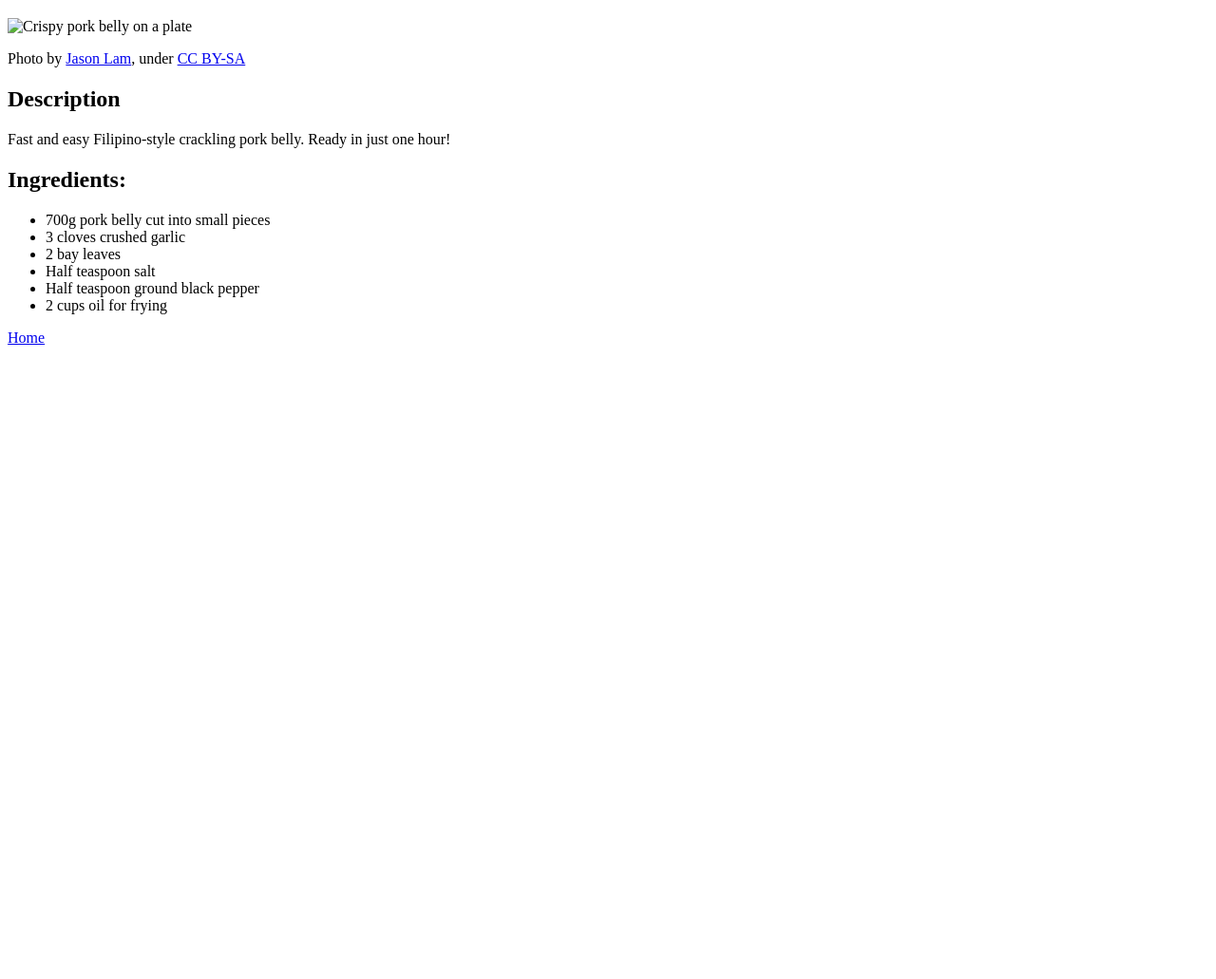
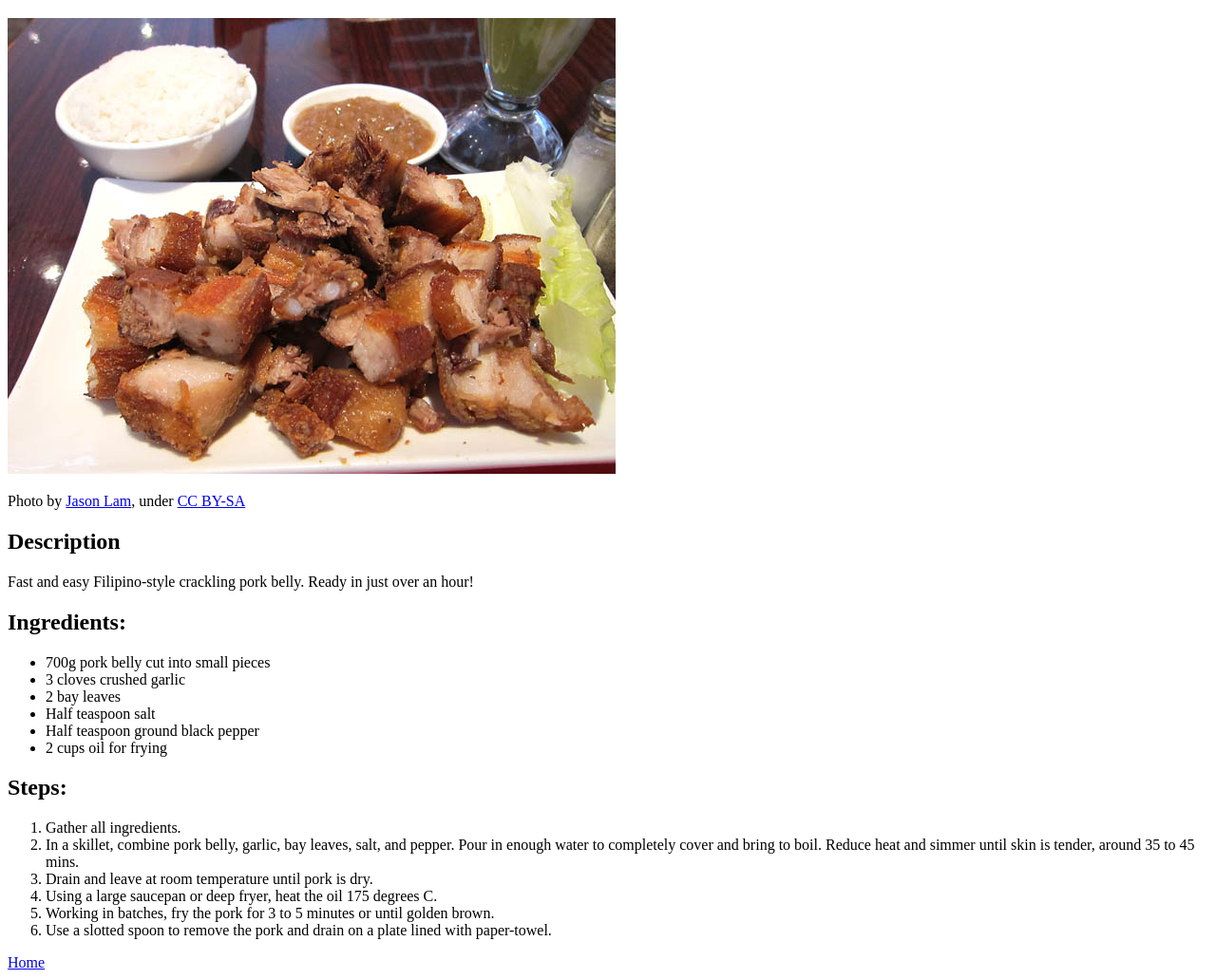
Before and after one commit to xavharg/odin-recipes, a plain HTML site: page recipes/crispy-pork-belly.html in a window 1280 px wide. Shown: the part 61-1092 px from the top of the page at 95% size. Before the commit the page ends 800 px from the top, so only its background shows below. Drawn offline with Linux system fonts and the light colour scheme.

Commit message:
Fix name of link, source of img, description

```diff
--- a/recipes/crispy-pork-belly.html
+++ b/recipes/crispy-pork-belly.html
@@ -7,10 +7,10 @@
     </head>
     <body>
         <h1>Crispy Pork Belly</h1>
-        <img href="../img/crispy-pork-belly.jpg" alt="Crispy pork belly on a plate">
+        <img src="../img/crispy-pork-belly.jpg" alt="Crispy pork belly on a plate">
         <p>Photo by <a href="https://www.flickr.com/photos/93512023@N00/4448162285">Jason Lam</a>, under <a href="https://creativecommons.org/licenses/by-sa/2.0/deed.en">CC BY-SA</a></p>
         <h2>Description</h2>
-        <p>Fast and easy Filipino-style crackling pork belly.  Ready in just one hour!</p>
+        <p>Fast and easy Filipino-style crackling pork belly.  Ready in just over an hour!</p>
         <h2>Ingredients:</h2>
         <ul>
             <li>700g pork belly cut into small pieces</li>
@@ -20,6 +20,19 @@
             <li>Half teaspoon ground black pepper</li>
             <li>2 cups oil for frying</li>
         </ul>
+        <h2>Steps:</h2>
+        <ol>
+            <li>Gather all ingredients.</li>
+            <li>In a skillet, combine pork belly, garlic, bay leaves,
+                salt, and pepper.  Pour in enough water to completely cover
+                and bring to boil. Reduce heat and simmer until skin is tender, around
+                35 to 45 mins.
+            </li>
+            <li>Drain and leave at room temperature until pork is dry.</li>
+            <li>Using a large saucepan or deep fryer, heat the oil 175 degrees C.</li>
+            <li>Working in batches, fry the pork for 3 to 5 minutes or until golden brown.</li>
+            <li>Use a slotted spoon to remove the pork and drain on a plate lined with paper-towel.</li>
+        </ol>
         <a href="../index.html">Home</a>
     </body>
 </html>
```
Also changed, not shown: index.html (+1 -1 lines).
